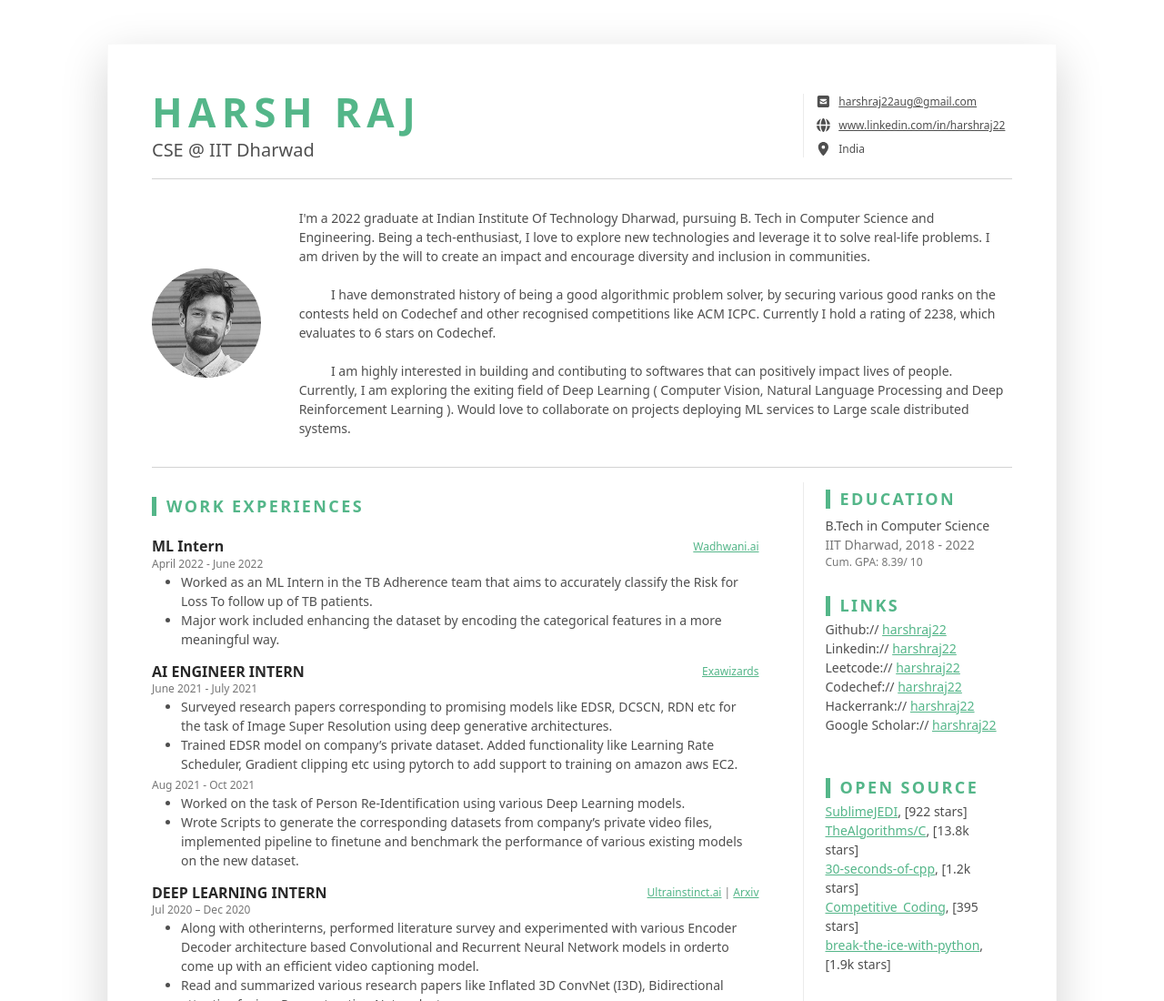
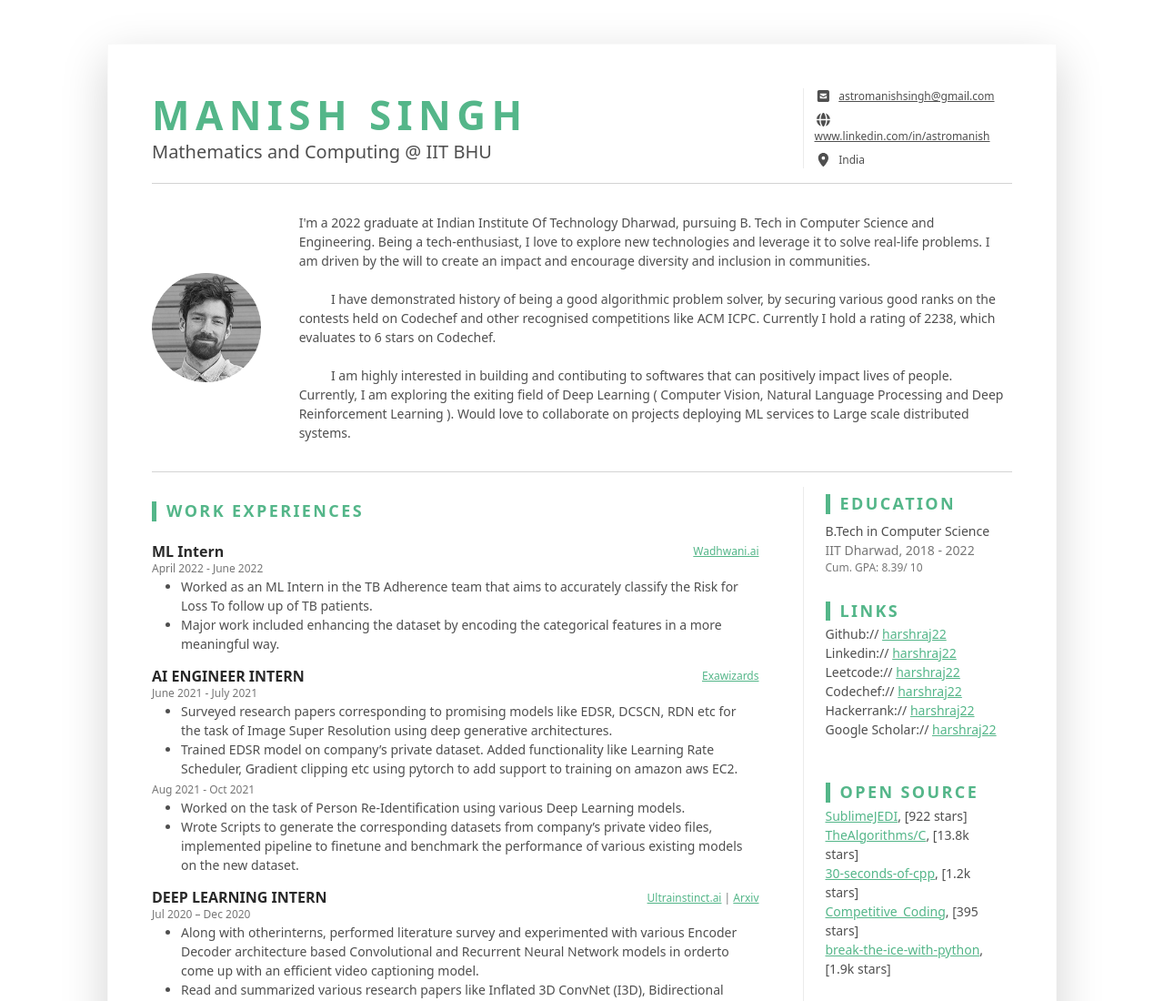
Before and after one commit to fenmo-app/harshraj22.github.io, a plain HTML site: page index.html in a window 1280 px wide. Shown: the top 1100 px of the page at 91% size. Drawn offline with Linux system fonts and the light colour scheme.

Commit message:
head and resume header updated

```diff
--- a/index.html
+++ b/index.html
@@ -1,7 +1,7 @@
 <!DOCTYPE html>
 <html lang="en">
 <head>
-	<title>Harsh Raj</title>
+	<title>Manish Singh</title>
 
 	<!-- Meta -->
 	<meta charset="utf-8">
@@ -19,7 +19,6 @@
 
 	<!-- Theme CSS -->
 	<link id="theme-style" rel="stylesheet" href="assets/css/devresume.css">
-
 </head>
 
 <body>
@@ -31,19 +30,18 @@
 				<div class="resume-header">
 					<div class="row align-items-center">
 						<div class="resume-title col-12 col-md-6 col-lg-8 col-xl-9">
-							<h2 class="resume-name mb-0 text-uppercase">Harsh Raj</h2>
-							<div class="resume-tagline mb-3 mb-md-0">CSE @ IIT Dharwad</div>
+							<h2 class="resume-name mb-0 text-uppercase">Manish Singh</h2>
+							<div class="resume-tagline mb-3 mb-md-0">Mathematics and Computing @ IIT BHU</div>
 						</div><!--//resume-title-->
 						<div class="resume-contact col-12 col-md-6 col-lg-4 col-xl-3">
 							<ul class="list-unstyled mb-0">
 								<!-- <li class="mb-2"><i class="fas fa-phone-square fa-fw fa-lg me-2 "></i><a class="resume-link" href="tel:#">0123 4567 890</a></li> -->
-								<li class="mb-2"><i class="fas fa-envelope-square fa-fw fa-lg me-2"></i><a class="resume-link" href="mailto:harshraj22aug@gmail.com">harshraj22aug@gmail.com</a></li>
-								<li class="mb-2"><i class="fas fa-globe fa-fw fa-lg me-2"></i><a class="resume-link" href="https://www.linkedin.com/in/harshraj22" target="_blank">www.linkedin.com/in/harshraj22</a></li>
+								<li class="mb-2"><i class="fas fa-envelope-square fa-fw fa-lg me-2"></i><a class="resume-link" href="mailto:astromanishsingh@gmail.com">astromanishsingh@gmail.com</a></li>
+								<li class="mb-2"><i class="fas fa-globe fa-fw fa-lg me-2"></i><a class="resume-link" href="https://www.linkedin.com/in/astromanish" target="_blank">www.linkedin.com/in/astromanish</a></li>
 								<li class="mb-0"><i class="fas fa-map-marker-alt fa-fw fa-lg me-2"></i>India</li>
 							</ul>
 						</div><!--//resume-contact-->
 					</div><!--//row-->
-
 				</div><!--//resume-header-->
 				<hr>
 				<div class="resume-intro py-3">
```
Also changed, not shown: package-lock.json (added).
